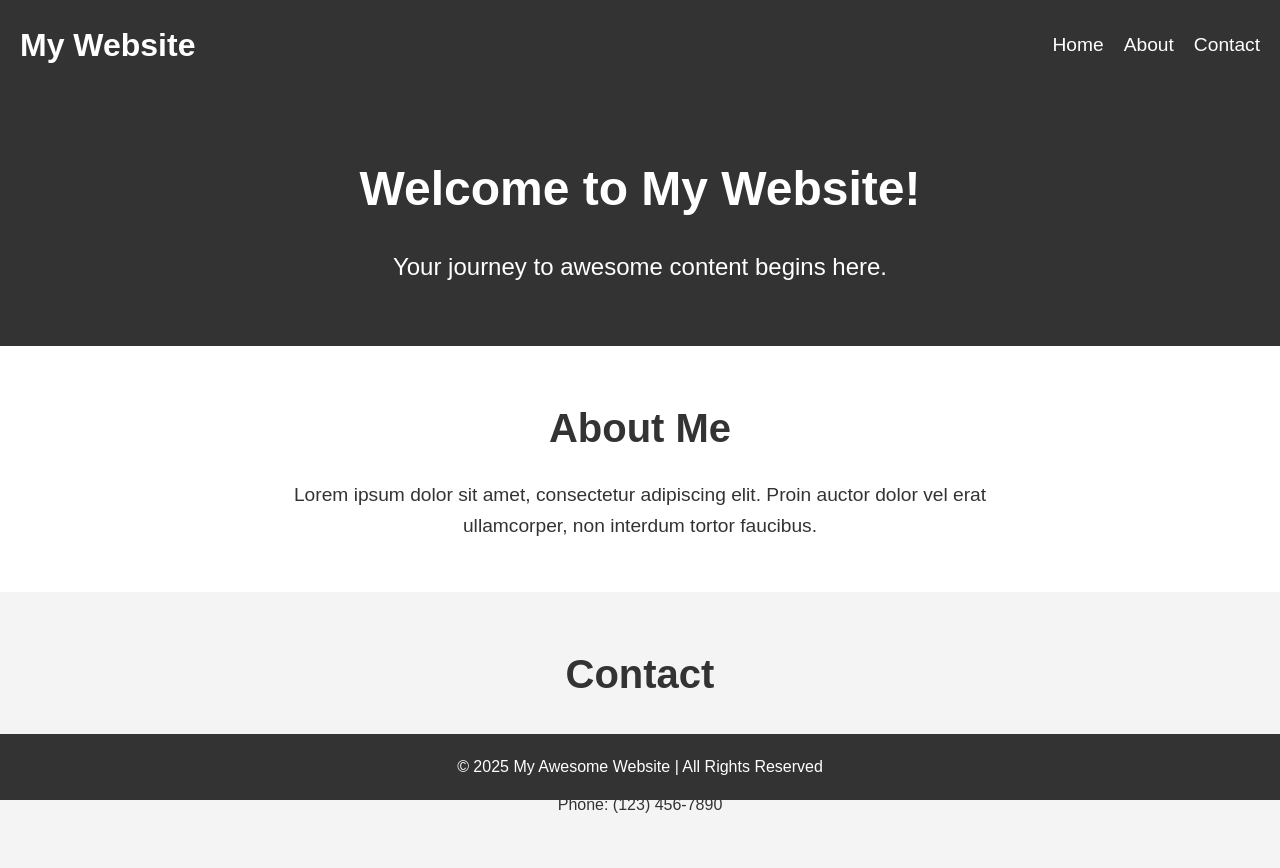
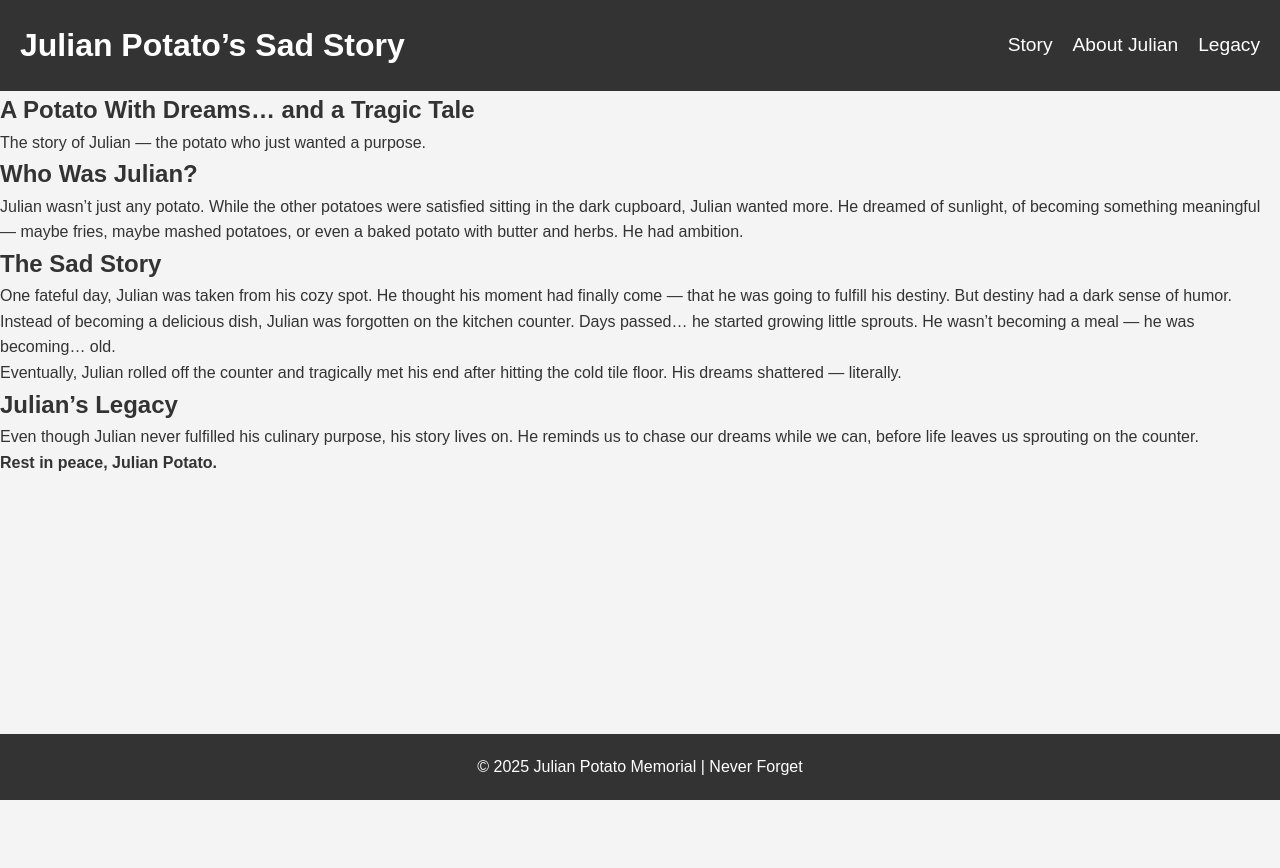
Before and after one commit to funnygummyguy/julian-potato, a plain HTML site: page index.html in a window 1280 px wide. After the commit the page ends 800 px from the top, so only its background shows below. Drawn offline with Linux system fonts and the light colour scheme.

Commit message:
Update index.html
junin

```diff
--- a/index.html
+++ b/index.html
@@ -3,49 +3,68 @@
 <head>
     <meta charset="UTF-8">
     <meta name="viewport" content="width=device-width, initial-scale=1.0">
-    <title>My Awesome Website</title>
+    <title>Julian Potato’s Sad Story</title>
     <link rel="stylesheet" href="styles.css">
 </head>
 <body>
-    <!-- Header and Navigation -->
+
     <header>
-        <div class="logo">
-            <h1>My Website</h1>
-        </div>
+        <h1>Julian Potato’s Sad Story</h1>
         <nav>
             <ul>
-                <li><a href="#home">Home</a></li>
-                <li><a href="#about">About</a></li>
-                <li><a href="#contact">Contact</a></li>
+                <li><a href="#story">Story</a></li>
+                <li><a href="#about">About Julian</a></li>
+                <li><a href="#legacy">Legacy</a></li>
             </ul>
         </nav>
     </header>
 
-    <!-- Hero Section -->
-    <section id="home" class="hero">
-        <h2>Welcome to My Website!</h2>
-        <p>Your journey to awesome content begins here.</p>
+    <section id="hero">
+        <h2>A Potato With Dreams… and a Tragic Tale</h2>
+        <p>The story of Julian — the potato who just wanted a purpose.</p>
     </section>
 
-    <!-- About Section -->
-    <section id="about" class="about">
-        <h2>About Me</h2>
-        <p>Lorem ipsum dolor sit amet, consectetur adipiscing elit. Proin auctor dolor vel erat ullamcorper, non interdum tortor faucibus.</p>
+    <section id="about" class="content">
+        <h2>Who Was Julian?</h2>
+        <p>
+            Julian wasn’t just any potato. While the other potatoes were satisfied sitting
+            in the dark cupboard, Julian wanted more. He dreamed of sunlight, of becoming
+            something meaningful — maybe fries, maybe mashed potatoes, or even a baked potato
+            with butter and herbs. He had ambition.
+        </p>
     </section>
 
-    <!-- Contact Section -->
-    <section id="contact" class="contact">
-        <h2>Contact</h2>
-        <p>Feel free to reach out to me!</p>
-        <ul>
-            <li>Email: example@example.com</li>
-            <li>Phone: (123) 456-7890</li>
-        </ul>
+    <section id="story" class="content alt">
+        <h2>The Sad Story</h2>
+        <p>
+            One fateful day, Julian was taken from his cozy spot. He thought his moment
+            had finally come — that he was going to fulfill his destiny.
+            But destiny had a dark sense of humor.
+        </p>
+        <p>
+            Instead of becoming a delicious dish, Julian was forgotten on the kitchen counter.
+            Days passed… he started growing little sprouts.
+            He wasn’t becoming a meal — he was becoming… old.
+        </p>
+        <p>
+            Eventually, Julian rolled off the counter and tragically met his end
+            after hitting the cold tile floor. His dreams shattered — literally.
+        </p>
     </section>
 
-    <!-- Footer -->
+    <section id="legacy" class="content">
+        <h2>Julian’s Legacy</h2>
+        <p>
+            Even though Julian never fulfilled his culinary purpose, his story lives on.
+            He reminds us to chase our dreams while we can, before life leaves us sprouting
+            on the counter.
+        </p>
+        <p><strong>Rest in peace, Julian Potato.</strong></p>
+    </section>
+
     <footer>
-        <p>&copy; 2025 My Awesome Website | All Rights Reserved</p>
+        <p>© 2025 Julian Potato Memorial | Never Forget</p>
     </footer>
+
 </body>
 </html>
```
